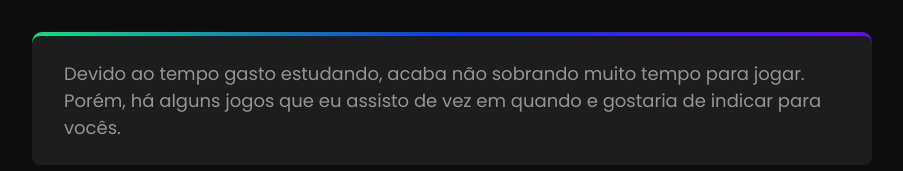
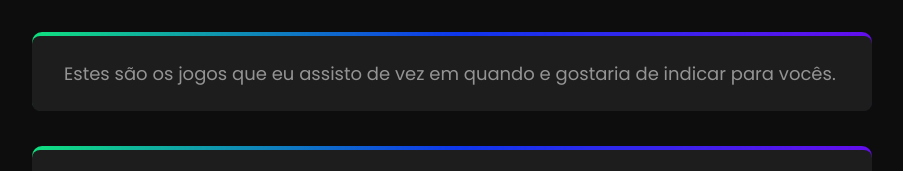
Before and after one commit to juniormrtjy/NLW-eSports-Challenge, a plain HTML site: page games.html in a window 1280 px wide. Shown: the part 130-301 px from the top of the page, without its empty margins (188-1091 px from the left). Drawn offline with Linux system fonts and the light colour scheme.

Commit message:
editei o texto da section intro

```diff
--- a/games.html
+++ b/games.html
@@ -74,7 +74,7 @@
     <!-- INTRO -->
     <section class="intro">
       <div class="content">
-        <p>Devido ao tempo gasto estudando, acaba não sobrando muito tempo para jogar. Porém, há alguns jogos que eu assisto de vez em quando e gostaria de indicar para vocês.</p>
+        <p>Estes são os jogos que eu assisto de vez em quando e gostaria de indicar para vocês.</p>
       </div>
     </section>
 
```
